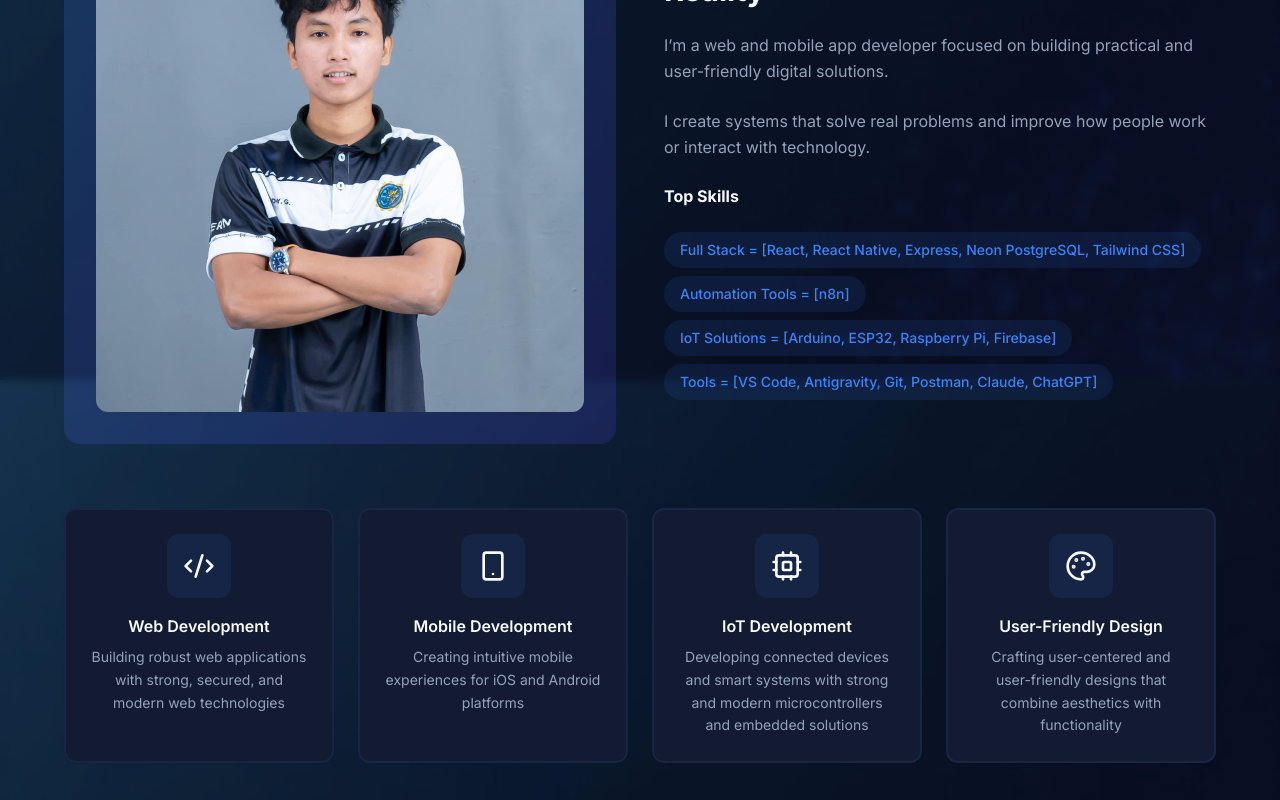
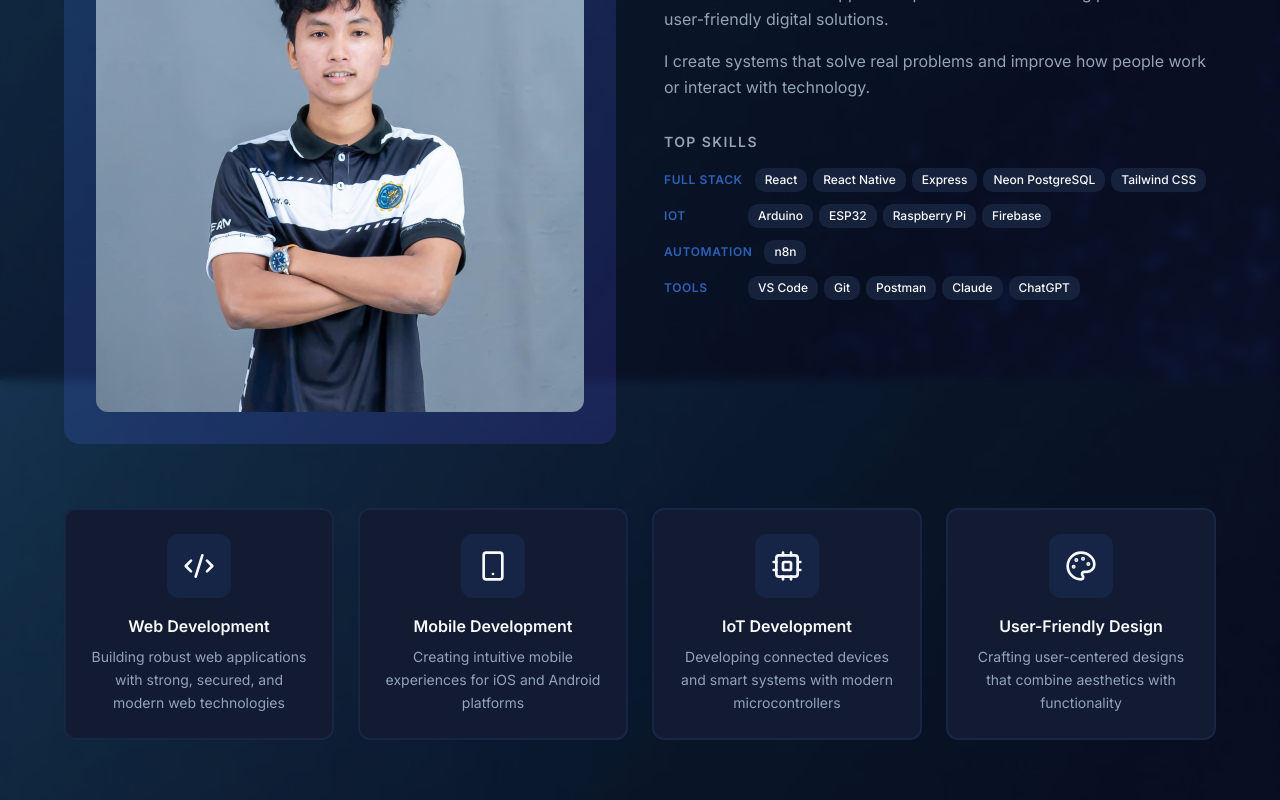
Before and after one commit to gmarxdev/gielo-bandoy-portfolio, a React (Vite) app: page / in a window 1280 px wide. Shown: the part 1220-2020 px from the top of the page. Built offline with nearby package versions, Linux system fonts and the light colour scheme; the HTML template or start-up script is replaced by a standard one.

Commit message:
update About Section and add 1 personal project in portfolio

```diff
--- a/src/components/AboutSection.tsx
+++ b/src/components/AboutSection.tsx
@@ -1,14 +1,32 @@
-import { Code2, Smartphone, Cpu, Palette } from "lucide-react";
+import { Code2, Smartphone, Cpu, Palette, Wrench, Bot } from "lucide-react";
 import { Card, CardContent } from "@/components/ui/card";
 import { useScrollReveal, useStaggeredReveal } from "@/hooks/useScrollReveal";
 import profileImage from "@/assets/ISOTECH_PROFILE.jpg";
 
-const AboutSection = () => {
-  const { ref: sectionRef, isVisible: sectionVisible } = useScrollReveal({ threshold: 0.1 });
-  const { ref: imageRef, isVisible: imageVisible } = useScrollReveal({ threshold: 0.3 });
-  const { ref: textRef, isVisible: textVisible } = useScrollReveal({ threshold: 0.3 });
-  const { setRef: setSkillRef, visibleItems } = useStaggeredReveal(4, { threshold: 0.3 });
-  const skills = [
+// ─── Skill categories ─────────────────────────────────────────────────────────
+
+const skillGroups = [
+  {
+    label: "Full Stack",
+    tags: ["React", "React Native", "Express", "Neon PostgreSQL", "Tailwind CSS"],
+  },
+  {
+    label: "IoT",
+    tags: ["Arduino", "ESP32", "Raspberry Pi", "Firebase"],
+  },
+  {
+    label: "Automation",
+    tags: ["n8n"],
+  },
+  {
+    label: "Tools",
+    tags: ["VS Code", "Git", "Postman", "Claude", "ChatGPT"],
+  },
+];
+
+// ─── Expertise cards ──────────────────────────────────────────────────────────
+
+const expertiseCards = [
   {
     icon: Code2,
     title: "Web Development",
@@ -22,31 +40,39 @@ const AboutSection = () => {
   {
     icon: Cpu,
     title: "IoT Development",
-      description: "Developing connected devices and smart systems with strong and modern microcontrollers and embedded solutions",
+    description: "Developing connected devices and smart systems with modern microcontrollers",
   },
   {
     icon: Palette,
     title: "User-Friendly Design",
-      description: "Crafting user-centered and user-friendly designs that combine aesthetics with functionality",
+    description: "Crafting user-centered designs that combine aesthetics with functionality",
   },
 ];
+
+// ─── Component ────────────────────────────────────────────────────────────────
+
+const AboutSection = () => {
+  const { ref: sectionRef, isVisible: sectionVisible } = useScrollReveal({ threshold: 0.1 });
+  const { ref: imageRef, isVisible: imageVisible } = useScrollReveal({ threshold: 0.3 });
+  const { ref: textRef, isVisible: textVisible } = useScrollReveal({ threshold: 0.3 });
+  const { setRef: setSkillRef, visibleItems } = useStaggeredReveal(4, { threshold: 0.3 });
 
   return (
     <section id="about" className="py-20 lg:py-32 bg-card/30 backdrop-blur-sm">
       <div className="container mx-auto px-4">
         <div className="max-w-6xl mx-auto">
+
+          {/* ── Section Header ── */}
           <div
             ref={sectionRef as React.RefObject<HTMLDivElement>}
-            className={`text-center mb-16 scroll-reveal ${sectionVisible ? 'revealed' : ''}`}
+            className={`text-center mb-16 scroll-reveal ${sectionVisible ? "revealed" : ""}`}
           >
-            <h2 className="text-3xl md:text-4xl lg:text-5xl font-bold mb-4">
-              About Me
-            </h2>
+            <h2 className="text-3xl md:text-4xl lg:text-5xl font-bold mb-4">About Me</h2>
             <div
-              className="h-1 bg-primary mx-auto mb-6 transition-all duration-700"
+              className="h-1 bg-primary mx-auto mb-6"
               style={{
-                width: sectionVisible ? '80px' : '0px',
-                transition: 'width 0.7s cubic-bezier(0.16, 1, 0.3, 1) 0.3s'
+                width: sectionVisible ? "80px" : "0px",
+                transition: "width 0.7s cubic-bezier(0.16, 1, 0.3, 1) 0.3s",
               }}
             />
             <p className="text-muted-foreground max-w-2xl mx-auto text-lg">
@@ -54,10 +80,13 @@ const AboutSection = () => {
             </p>
           </div>
 
-          <div className="grid md:grid-cols-2 gap-12 items-center mb-16">
+          {/* ── Profile + Bio + Skills ── */}
+          <div className="grid md:grid-cols-2 gap-12 items-start mb-16">
+
+            {/* Profile image */}
             <div
               ref={imageRef as React.RefObject<HTMLDivElement>}
-              className={`scroll-reveal-left ${imageVisible ? 'revealed' : ''}`}
+              className={`scroll-reveal-left ${imageVisible ? "revealed" : ""}`}
             >
               <div className="aspect-square rounded-2xl bg-gradient-to-br from-primary/20 to-accent/20 flex items-center justify-center p-8 hover-lift transition-all duration-500 hover:rotate-1">
                 <div className="w-full h-full rounded-xl bg-muted flex items-center justify-center overflow-hidden group">
@@ -70,53 +99,85 @@ const AboutSection = () => {
               </div>
             </div>
 
+            {/* Bio + Top Skills */}
             <div
               ref={textRef as React.RefObject<HTMLDivElement>}
-              className={`space-y-6 scroll-reveal-right ${textVisible ? 'revealed' : ''}`}
+              className={`space-y-8 scroll-reveal-right ${textVisible ? "revealed" : ""}`}
             >
+              <div className="space-y-4">
                 <h3 className="text-2xl md:text-3xl font-bold">
                   Transforming Ideas Into Digital Reality
                 </h3>
                 <p className="text-muted-foreground leading-relaxed">
-                I’m a web and mobile app developer focused on building practical and user-friendly digital solutions.
+                  I'm a web and mobile app developer focused on building practical and
+                  user-friendly digital solutions.
                 </p>
                 <p className="text-muted-foreground leading-relaxed">
-                I create systems that solve real problems and improve how people work or interact with technology.
+                  I create systems that solve real problems and improve how people work or
+                  interact with technology.
                 </p>
-              <h5 className="text-1xl md:text-1xl font-bold">
+              </div>
+
+              {/* Top Skills */}
+              <div className="space-y-4">
+                <h5 className="text-sm font-semibold uppercase tracking-widest text-muted-foreground">
                   Top Skills
                 </h5>
-              <div className="flex flex-wrap gap-2 pt-0">
-                {['Full Stack = [React, React Native, Express, Neon PostgreSQL, Tailwind CSS]', 'Automation Tools = [n8n]', 'IoT Solutions = [Arduino, ESP32, Raspberry Pi, Firebase]', 'Tools = [VS Code, Antigravity, Git, Postman, Claude, ChatGPT]',].map((tech, idx) => (
+
+                <div className="space-y-3">
+                  {skillGroups.map((group, gIdx) => (
+                    <div key={group.label} className="flex items-start gap-3">
+                      {/* Category label */}
                       <span
-                    key={tech}
-                    className="px-4 py-2 rounded-full bg-primary/10 text-primary text-sm font-medium hover:bg-primary hover:text-primary-foreground transition-all duration-300 cursor-default transform hover:scale-110 hover:-rotate-3"
+                        className="text-xs font-semibold text-primary/70 uppercase tracking-wider min-w-[72px] pt-1"
                         style={{
-                      animationDelay: `${idx * 100}ms`,
                           opacity: textVisible ? 1 : 0,
-                      transform: textVisible ? 'translateY(0)' : 'translateY(20px)',
-                      transition: `all 0.5s cubic-bezier(0.34, 1.56, 0.64, 1) ${idx * 100}ms`
+                          transition: `opacity 0.5s ease ${gIdx * 80}ms`,
                         }}
                       >
-                    {tech}
+                        {group.label}
+                      </span>
+
+                      {/* Tech chips */}
+                      <div className="flex flex-wrap gap-1.5">
+                        {group.tags.map((tag, tIdx) => (
+                          <span
+                            key={tag}
+                            className="px-2.5 py-1 rounded-md bg-secondary text-secondary-foreground text-xs font-medium hover:bg-primary hover:text-primary-foreground transition-all duration-300 cursor-default"
+                            style={{
+                              opacity: textVisible ? 1 : 0,
+                              transform: textVisible ? "translateY(0)" : "translateY(8px)",
+                              transition: `all 0.4s cubic-bezier(0.34, 1.56, 0.64, 1) ${(gIdx * 4 + tIdx) * 50}ms`,
+                            }}
+                          >
+                            {tag}
                           </span>
                         ))}
                       </div>
                     </div>
+                  ))}
+                </div>
+              </div>
+            </div>
           </div>
 
+          {/* ── Expertise Cards ── */}
           <div className="grid sm:grid-cols-2 lg:grid-cols-4 gap-6">
-            {skills.map((skill, index) => (
+            {expertiseCards.map((skill, index) => (
               <Card
                 key={index}
                 ref={setSkillRef(index)}
-                className={`border-2 hover:border-primary transition-all duration-500 hover:shadow-2xl group hover-lift hover-glow scroll-scale ${visibleItems.has(index) ? 'revealed' : ''}`}
+                className={`border-2 hover:border-primary transition-all duration-500 hover:shadow-2xl group hover-lift hover-glow scroll-scale ${
+                  visibleItems.has(index) ? "revealed" : ""
+                }`}
               >
                 <CardContent className="p-6 text-center">
                   <div className="w-16 h-16 mx-auto mb-4 rounded-xl bg-primary/10 flex items-center justify-center group-hover:bg-primary group-hover:text-primary-foreground transition-all duration-500 group-hover:scale-110 group-hover:rotate-12">
                     <skill.icon className="w-8 h-8 transition-transform duration-500" />
                   </div>
-                  <h4 className="font-semibold mb-2 group-hover:text-primary transition-colors duration-300">{skill.title}</h4>
+                  <h4 className="font-semibold mb-2 group-hover:text-primary transition-colors duration-300">
+                    {skill.title}
+                  </h4>
                   <p className="text-sm text-muted-foreground leading-relaxed">
                     {skill.description}
                   </p>
@@ -124,6 +185,7 @@ const AboutSection = () => {
               </Card>
             ))}
           </div>
+
         </div>
       </div>
     </section>
--- a/src/components/PortfolioSection.tsx
+++ b/src/components/PortfolioSection.tsx
@@ -11,6 +11,7 @@ import eggGraderSorter from "@/assets/egg-grader-sorter.jpg";
 import powerConsumptionMonitoring from "@/assets/power-consumption.jpg";
 import trashbin from "@/assets/trashbin.jpg";
 import restaurantPOS from "@/assets/restaurant-pos.png";
+import homestayBooking from "@/assets/homestay-booking.png";
 
 import { useScrollReveal } from "@/hooks/useScrollReveal";
 
@@ -52,6 +53,15 @@ const personalProjects: Project[] = [
       "IoT-based smart bin with level indicator using AT89S52 microcontroller with buzzer integrated for alerting when the bin is full.",
     image: trashbin,
     tags: ["AT89S52", "IoT", "Keil uVision5", "WLPRO", "Machine Language", "Keil C"],
+    liveUrl: "#",
+    githubUrl: "#",
+  },
+  {
+    title: "Homestay Booking System",
+    description:
+      "An Admin-Role Homestay Booking System is a web application for booking homestays.",
+    image: homestayBooking,
+    tags: ["PHP", "MySQL", "JQuery", "Bootstrap"],
     liveUrl: "#",
     githubUrl: "#",
   },
```
Lines whose indentation alone changed are shown as unchanged.
